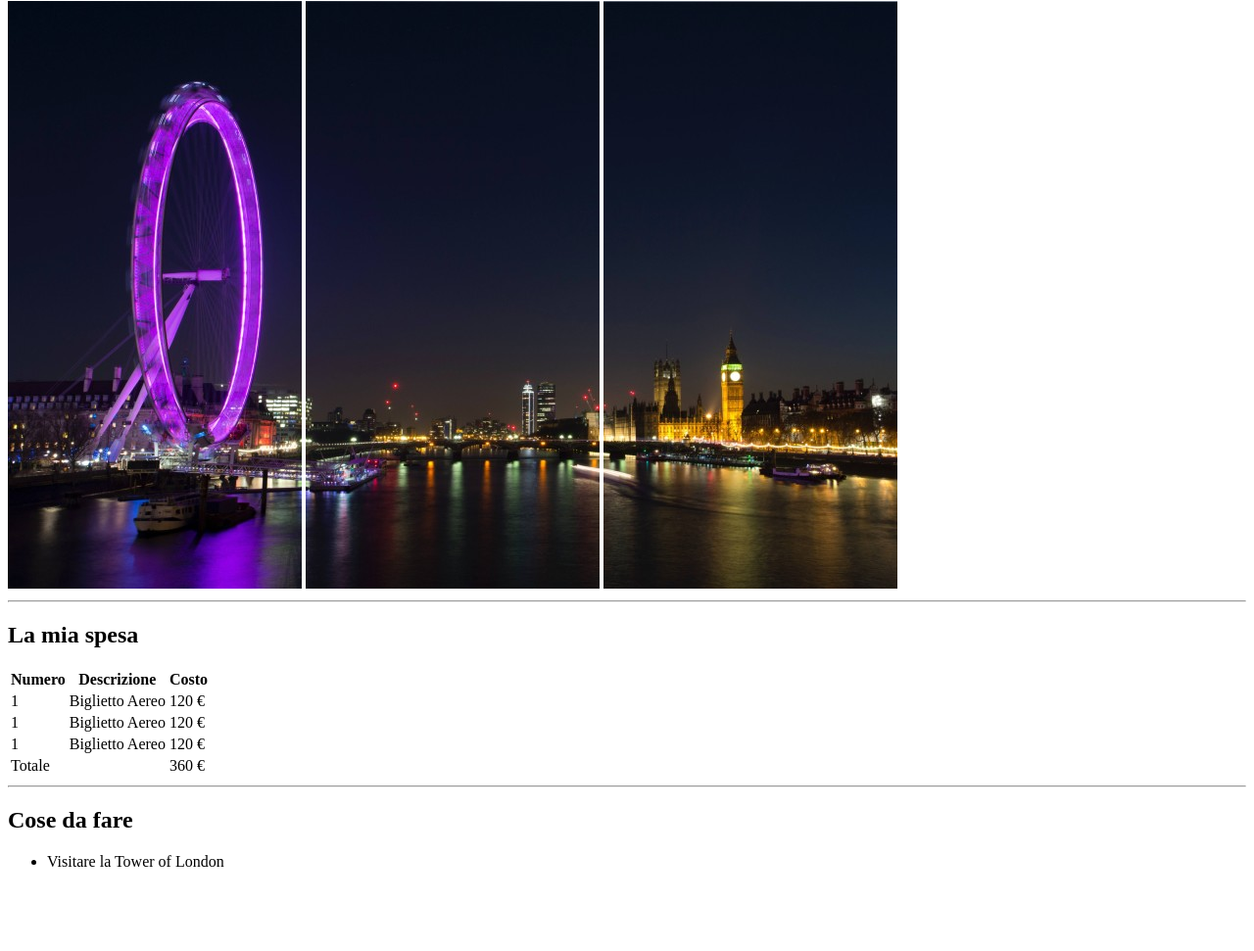
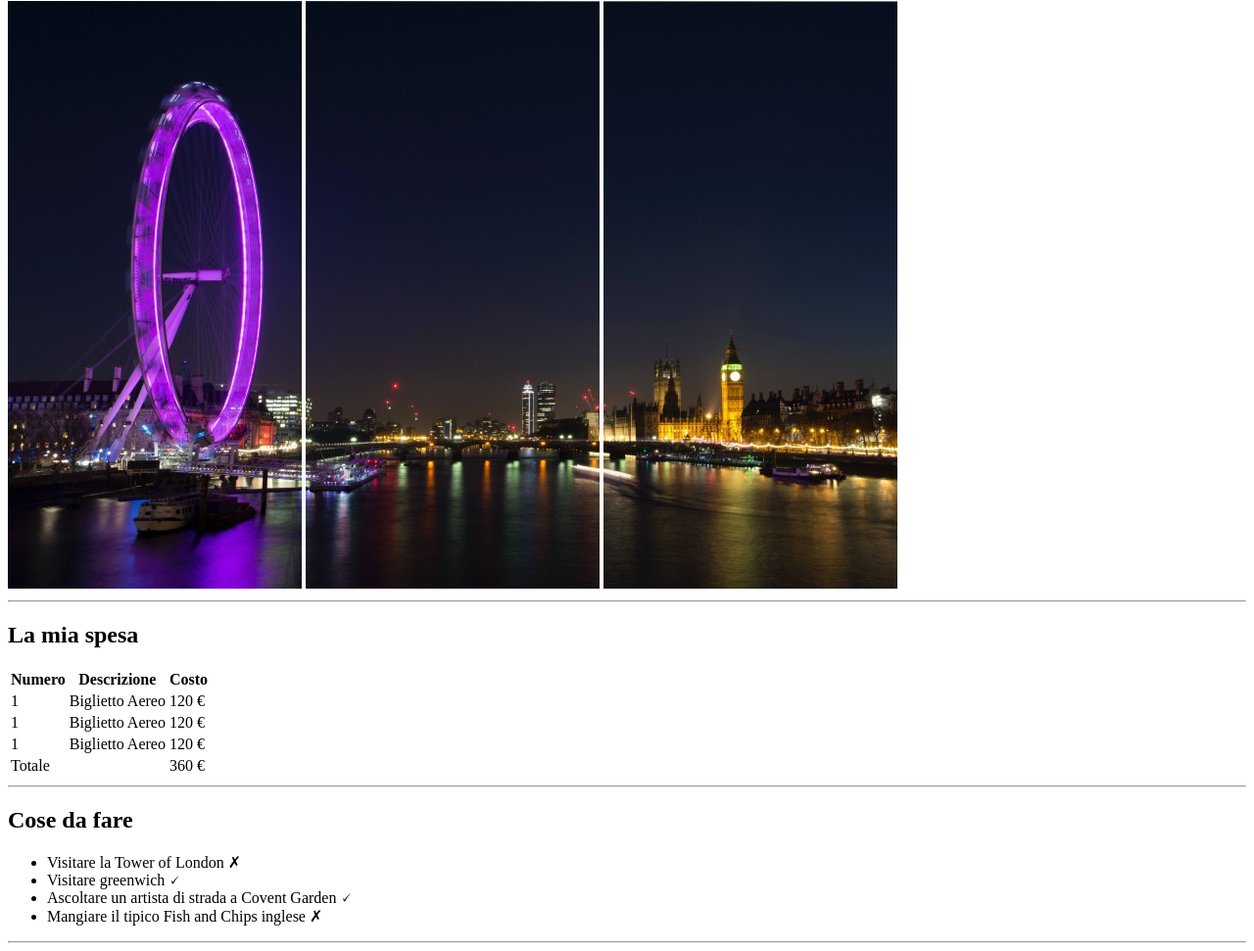
Before and after one commit to EnxhiHoxhaj/html-london-trip, a plain HTML site: page index.html in a window 1280 px wide. Shown: the part 79-1050 px from the top of the page at 98% size. Before the commit the page ends 984 px from the top, so only its background shows below. Drawn offline with Linux system fonts and the light colour scheme.

Commit message:
Attività in viaggio

```diff
--- a/index.html
+++ b/index.html
@@ -65,9 +65,14 @@
             <hr>
             <h2>Cose da fare</h2>
             <ul>
-                <li>Visitare la Tower of London</li>
+                <li>Visitare la Tower of London &#x2717;</li>
+                <li>Visitare greenwich &#128504;</li>
+                <li>Ascoltare un artista di strada a Covent Garden &#128504;</li>
+                <li>Mangiare il tipico Fish and Chips inglese &#x2717;</li>
             </ul>
+            <hr>
         </section>
+        <!--fine sezione 2-->
     </main>
 
     <!--galleria di foto-->
```
